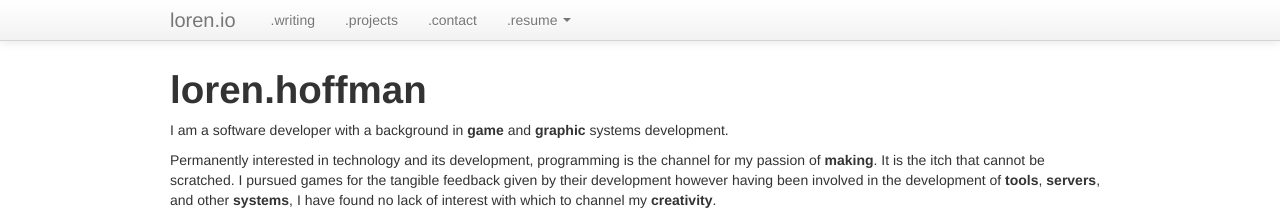
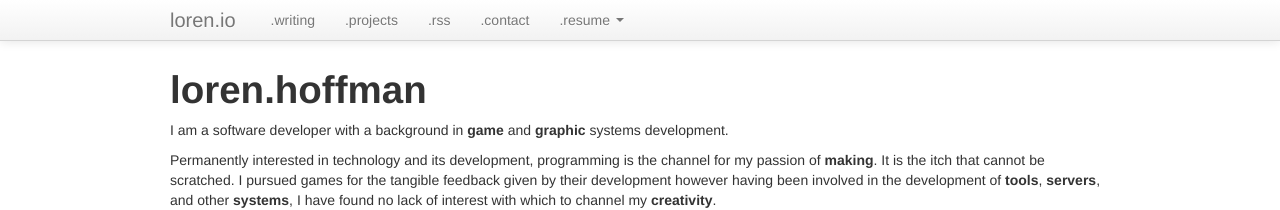
Before and after one commit to chromex/chromex.github.io, a Jekyll site: the page built from index.html, in a window 1280 px wide. Shown: the top 210 px of the page. Built offline with Jekyll 4.4.1, drawn with Linux system fonts in a browser that asks for light colours.

Commit message:
Add rss feed to titlebar

```diff
--- a/_layouts/default.html
+++ b/_layouts/default.html
@@ -19,6 +19,7 @@
           <ul class="nav">
             <li><a href="/writing">.writing</a></li>
             <li><a href="/projects">.projects</a></li>
+            <li><a href="/feed.xml">.rss</a></li>
             <li><a href="/contact">.contact</a></li>
             <li class="dropdown">
               <a href="#" class="dropdown-toggle" data-toggle="dropdown">
```
